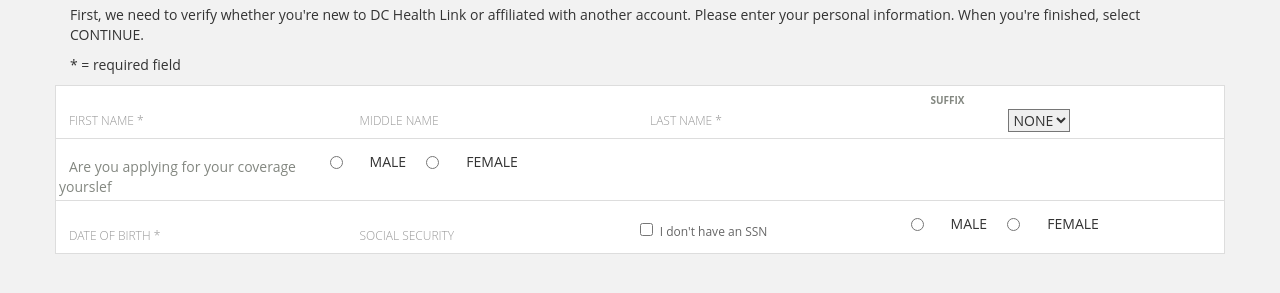
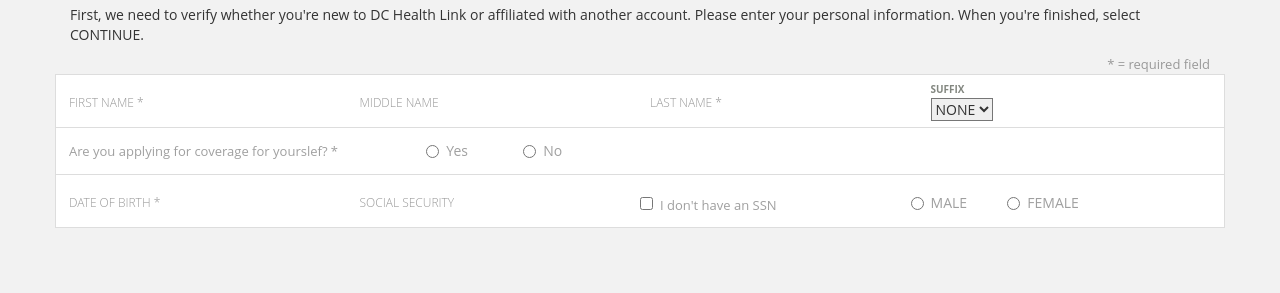
Before and after one commit to puneet24/ui-app, a plain HTML site: page index.html in a window 1280 px wide. Shown: the part 59-352 px from the top of the page. Drawn offline with nearby package versions, Linux system fonts and the light colour scheme.

Commit message:
First screen almost completed

```diff
--- a/index.css
+++ b/index.css
@@ -129,6 +129,7 @@ input,
 input::-webkit-input-placeholder {
     font-size: 12px;
     line-height: 3;
+    color: #C3C3C3;
 }
 
 .module .selectric-labeled span, .modal .selectric-labeled span {
@@ -168,7 +169,7 @@ input::-webkit-input-placeholder {
 .module .selectric-labeled .selectric-wrapper, .modal .selectric-labeled .selectric-wrapper {
     width: 100%;
     max-width: 75%;
-    display: inline-block;
+        display: -webkit-inline-box;
 }
 
 .module .selectric-labeled > *, .modal .selectric-labeled > * {
@@ -184,8 +185,9 @@ input::-webkit-input-placeholder {
     cursor: pointer;
 }
 
-.span-text {
-    padding-left: 10px !important;
-    color: #838780 !important;
+.radio-label {
+    padding-left: 0px !important;
+    color: #414141 !important;
     font-size: 14px !important;
+    opacity: 0.5;
 }
--- a/index.html
+++ b/index.html
@@ -12,6 +12,7 @@
     <link rel="stylesheet" href="https://maxcdn.bootstrapcdn.com/bootstrap/3.3.7/css/bootstrap.min.css" integrity="sha384-BVYiiSIFeK1dGmJRAkycuHAHRg32OmUcww7on3RYdg4Va+PmSTsz/K68vbdEjh4u" crossorigin="anonymous">
 
     <link rel="stylesheet" href="index.css">
+    <link rel="stylesheet" href="styles.css">
 
     <!-- HTML5 shim and Respond.js for IE8 support of HTML5 elements and media queries -->
     <!-- WARNING: Respond.js doesn't work if you view the page via file:// -->
@@ -32,13 +33,13 @@
 
           <div class="row row-form-wrapper no-buffer">
             <div class="col-lg-3 col-md-3 col-sm-3 col-xs-12 form-group form-group-lg no-pd">
-              <div class="floatlabel-wrapper" style="position:relative"><label for="person_first_name" class="label-floatlabel  " style="position: absolute; top: 0px; left: 8px; display: none; opacity: 0; font-size: 11px; font-weight: bold; color: rgb(131, 135, 128); transition: all 0.1s ease-in-out;">FIRST NAME *</label><input class="required floatlabel form-control interaction-field-control-person-first-name" required="required" placeholder="FIRST NAME *" type="text" name="person[first_name]" id="person_first_name" style="padding-top: 22px; transition: all 0.1s ease-in-out;"></div>
+              <div class="floatlabel-wrapper" style="position:relative"><label for="person_first_name" class="label-floatlabel  " style="position: absolute; top: 0px; left: 8px; display: none; opacity: 0; font-size: 11px; font-weight: bold; color: rgb(131, 135, 128); transition: all 0.1s ease-in-out;">FIRST NAME *</label><input class="required floatlabel form-control interaction-field-control-person-first-name" required="required" placeholder="FIRST NAME *" type="text" name="person[first_name]" id="person_first_name" style="transition: all 0.1s ease-in-out;"></div>
             </div>
             <div class="col-lg-3 col-md-3 col-sm-3 col-xs-12 form-group form-group-lg no-pd">
-              <div class="floatlabel-wrapper" style="position:relative"><label for="person_middle_name" class="label-floatlabel  " style="position: absolute; top: 0px; left: 8px; display: none; opacity: 0; font-size: 11px; font-weight: bold; color: rgb(131, 135, 128); transition: all 0.1s ease-in-out;">MIDDLE NAME</label><input class="floatlabel form-control interaction-field-control-person-middle-name" placeholder="MIDDLE NAME" type="text" name="person[middle_name]" id="person_middle_name" style="padding-top: 22px; transition: all 0.1s ease-in-out;"></div>
+              <div class="floatlabel-wrapper" style="position:relative"><label for="person_middle_name" class="label-floatlabel  " style="position: absolute; top: 0px; left: 8px; display: none; opacity: 0; font-size: 11px; font-weight: bold; color: rgb(131, 135, 128); transition: all 0.1s ease-in-out;">MIDDLE NAME</label><input class="floatlabel form-control interaction-field-control-person-middle-name" placeholder="MIDDLE NAME" type="text" name="person[middle_name]" id="person_middle_name" style="transition: all 0.1s ease-in-out;"></div>
             </div>
             <div class="col-lg-3 col-md-3 col-sm-3 col-xs-12 form-group form-group-lg no-pd">
-              <div class="floatlabel-wrapper" style="position:relative"><label for="person_last_name" class="label-floatlabel  " style="position: absolute; top: 0px; left: 8px; display: none; opacity: 0; font-size: 11px; font-weight: bold; color: rgb(131, 135, 128); transition: all 0.1s ease-in-out;">LAST NAME *</label><input class="required floatlabel form-control interaction-field-control-person-last-name" required="required" placeholder="LAST NAME *" type="text" name="person[last_name]" id="person_last_name" style="padding-top: 22px; transition: all 0.1s ease-in-out;"></div>
+              <div class="floatlabel-wrapper" style="position:relative"><label for="person_last_name" class="label-floatlabel  " style="position: absolute; top: 0px; left: 8px; display: none; opacity: 0; font-size: 11px; font-weight: bold; color: rgb(131, 135, 128); transition: all 0.1s ease-in-out;">LAST NAME *</label><input class="required floatlabel form-control interaction-field-control-person-last-name" required="required" placeholder="LAST NAME *" type="text" name="person[last_name]" id="person_last_name" style="transition: all 0.1s ease-in-out;"></div>
             </div>
             <div class="col-lg-3 col-md-3 col-sm-3 col-xs-12 form-group form-group-lg no-pd">
               <div class="selectric-labeled">
@@ -60,21 +61,21 @@
         </div>
 
         <div class="row row-form-wrapper no-buffer">
-          <div class="col-lg-3 col-md-3 col-sm-3 col-xs-12 form-group form-group-lg no-pd top-buffer">
+          <div class="col-lg-4 col-md-4 col-sm-6 col-xs-12 form-group form-group-lg no-pd" style="margin-top: 10px">
           <div class="floatlabel-wrapper" style="position:relative">
-            <span class="span-text">Are you applying for your coverage yourslef</span>
+            <span class="span-text">Are you applying for coverage for yourslef? *</span>
           </div>
           </div>
-          <div class="col-lg-1 col-md-2 col-sm-2 col-xs-2 form-group form-group-lg no-pd border_bottom_zero">
+          <div class="col-lg-1 col-md-1 col-sm-1 col-xs-2 form-group form-group-lg no-pd border_bottom_zero">
               <div class="radio">
                 <input class="required floatlabel interaction-choice-control-value-radio-male" id="radio_male" required="required" type="radio" value="male" name="person[gender]">
-                <label for="radio_male"><span>MALE</span></label>
+                <label class="radio-label" for="radio_male"><span>Yes</span></label>
               </div>
             </div>
-            <div class="col-lg-2 col-md-2 col-sm-2 col-xs-6 form-group form-group-lg no-pd">
+            <div class="col-lg-1 col-md-1 col-sm-1 col-xs-6 form-group form-group-lg no-pd">
               <div class="radio">
                 <input class="required floatlabel interaction-choice-control-value-radio-female" id="radio_female" required="required" type="radio" value="female" name="person[gender]">
-                <label class="female" for="radio_female"><span>FEMALE</span></label>
+                <label class="radio-label" for="radio_female"><span>No</span></label>
               </div>
             </div>
           </div>
@@ -82,29 +83,29 @@
 
           <div class="row row-form-wrapper no-buffer">
             <div class="col-lg-3 col-md-3 col-sm-3 col-xs-12 form-group form-group-lg no-pd">
-              <div class="floatlabel-wrapper" style="position:relative"><label for="person_dob_jq_datepicker_plain_field" class="label-floatlabel  " style="position: absolute; top: 0px; left: 8px; display: none; opacity: 0; font-size: 11px; font-weight: bold; color: rgb(131, 135, 128); transition: all 0.1s ease-in-out;">DATE OF BIRTH *</label><input placeholder="DATE OF BIRTH *" data-date-min="-110y" data-date-max="+0" required="required" class="" id="person_dob_jq_datepicker_plain_field" type="text" name="person[dob]" style="padding-top: 22px; display: none; transition: all 0.1s ease-in-out;"></div><div class="floatlabel-wrapper" style="position:relative"><label for="jq_datepicker_ignore_person_dob" class="label-floatlabel  " style="position: absolute; top: 0px; left: 8px; display: none; opacity: 0; font-size: 11px; font-weight: bold; color: rgb(131, 135, 128); transition: all 0.1s ease-in-out;">DATE OF BIRTH *</label><input type="text" name="jq_datepicker_ignore_person[dob]" id="jq_datepicker_ignore_person_dob" value="" placeholder="DATE OF BIRTH *" data-date-min="-110y" data-date-max="+0" required="required" class="floatlabel form-control jq-datepicker interaction-field-control-jq-datepicker-ignore-person-dob hasDatepicker jq_datepicker_already_applied" start_date="07/01/2016" style="padding-top: 22px; transition: all 0.1s ease-in-out;" data-submission-field="#person_dob_jq_datepicker_plain_field" autocomplete="off"></div>
+              <div class="floatlabel-wrapper" style="position:relative"><label for="person_dob_jq_datepicker_plain_field" class="label-floatlabel  " style="position: absolute; top: 0px; left: 8px; display: none; opacity: 0; font-size: 11px; font-weight: bold; color: rgb(131, 135, 128); transition: all 0.1s ease-in-out;">DATE OF BIRTH *</label><input placeholder="DATE OF BIRTH *" data-date-min="-110y" data-date-max="+0" required="required" class="" id="person_dob_jq_datepicker_plain_field" type="text" name="person[dob]" style=" display: none; transition: all 0.1s ease-in-out;"></div><div class="floatlabel-wrapper" style="position:relative"><label for="jq_datepicker_ignore_person_dob" class="label-floatlabel  " style="position: absolute; top: 0px; left: 8px; display: none; opacity: 0; font-size: 11px; font-weight: bold; color: rgb(131, 135, 128); transition: all 0.1s ease-in-out;">DATE OF BIRTH *</label><input type="text" name="jq_datepicker_ignore_person[dob]" id="jq_datepicker_ignore_person_dob" value="" placeholder="DATE OF BIRTH *" data-date-min="-110y" data-date-max="+0" required="required" class="floatlabel form-control jq-datepicker interaction-field-control-jq-datepicker-ignore-person-dob hasDatepicker jq_datepicker_already_applied" start_date="07/01/2016" style="transition: all 0.1s ease-in-out;" data-submission-field="#person_dob_jq_datepicker_plain_field" autocomplete="off"></div>
             </div>
             <div class="col-lg-3 col-md-3 col-sm-3 col-xs-7 form-group form-group-lg no-pd">
-              <div class="floatlabel-wrapper" style="position:relative"><label for="person_ssn" class="label-floatlabel  " style="position: absolute; top: 0px; left: 8px; display: none; opacity: 0; font-size: 11px; font-weight: bold; color: rgb(131, 135, 128); transition: all 0.1s ease-in-out;">SOCIAL SECURITY</label><input placeholder="SOCIAL SECURITY" class="required floatlabel form-control interaction-field-control-person-ssn" type="text" name="person[ssn]" id="person_ssn" autocomplete="off" style="padding-top: 22px; transition: all 0.1s ease-in-out;"></div>
+              <div class="floatlabel-wrapper" style="position:relative"><label for="person_ssn" class="label-floatlabel  " style="position: absolute; top: 0px; left: 8px; display: none; opacity: 0; font-size: 11px; font-weight: bold; color: rgb(131, 135, 128); transition: all 0.1s ease-in-out;">SOCIAL SECURITY</label><input placeholder="SOCIAL SECURITY" class="required floatlabel form-control interaction-field-control-person-ssn" type="text" name="person[ssn]" id="person_ssn" autocomplete="off" style="transition: all 0.1s ease-in-out;"></div>
             </div>
 
-            <div class="col-lg-3 col-md-2 col-sm-2 col-xs-5 form-group form-group-lg no-pd top-buffer">
+            <div class="col-lg-3 col-md-3 col-sm-3 col-xs-5 form-group form-group-lg no-pd top-buffer">
               <input name="person[no_ssn]" type="hidden" value="0"><input type="checkbox" value="1" name="person[no_ssn]" id="person_no_ssn" class="interaction-choice-control-value-person-no-ssn">
               <label for="person_no_ssn_true">
-                <span class="no_ssn">&nbsp;I don't have an SSN</span>
+                <span class="checkbox-label">&nbsp;I don't have an SSN</span>
         </label>      <span><i class="fa fa-question-circle" data-toggle="tooltip" title="" data-original-title="You should only check this box if the person doesn’t have a Social Security Number. We use this information to assist with identity verification."></i></span>
             </div>
 
-            <div class="col-lg-1 col-md-2 col-sm-2 col-xs-2 form-group form-group-lg no-pd border_bottom_zero">
+            <div class="col-lg-1 col-md-1 col-sm-1 col-xs-2 form-group form-group-lg no-pd border_bottom_zero top-small-buffer">
               <div class="radio">
                 <input class="required floatlabel interaction-choice-control-value-radio-male" id="radio_male" required="required" type="radio" value="male" name="person[gender]">
-                <label for="radio_male"><span>MALE</span></label>
+                <label class="radio-label" for="radio_male"><span>MALE</span></label>
               </div>
             </div>
-            <div class="col-lg-2 col-md-2 col-sm-2 col-xs-6 form-group form-group-lg no-pd">
+            <div class="col-lg-1 col-md-1 col-sm-1 col-xs-6 form-group form-group-lg no-pd top-small-buffer">
               <div class="radio">
                 <input class="required floatlabel interaction-choice-control-value-radio-female" id="radio_female" required="required" type="radio" value="female" name="person[gender]">
-                <label class="female" for="radio_female"><span>FEMALE</span></label>
+                <label class="radio-label" for="radio_female"><span>FEMALE</span></label>
               </div>
             </div>
           </div>
--- /dev/null
+++ b/styles.css
@@ -0,0 +1,35 @@
+textarea:focus, input:focus {
+    color: #044972;
+}
+
+input::-webkit-input-placeholder {
+    font-size: 12px;
+    line-height: 3;
+    color: #C3C3C3;
+}
+
+.span-text {
+    padding-left: 10px !important;
+    color: #414141 !important;
+    font-size: 13px !important;
+    opacity: 0.5;
+}
+
+.checkbox-label {
+	padding-left: 0px;
+	color: #414141 !important;
+    font-size: 13px !important;
+    opacity: 0.5;
+}
+
+.top-small-buffer {
+	margin-top: 5px;
+}
+
+.memo {
+	margin: 0px;
+	color: #414141 !important;
+    font-size: 13px !important;
+    opacity: 0.5;
+    text-align: end;
+}
```
Also changed, not shown: colors.css (added, +76 -0 lines).
